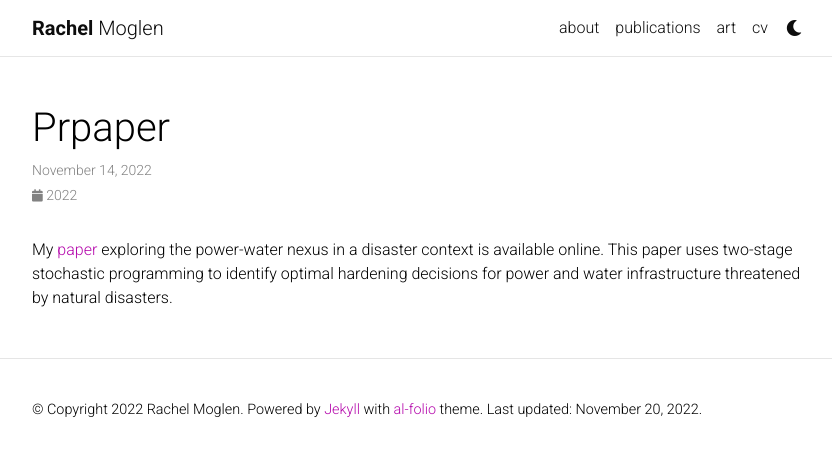
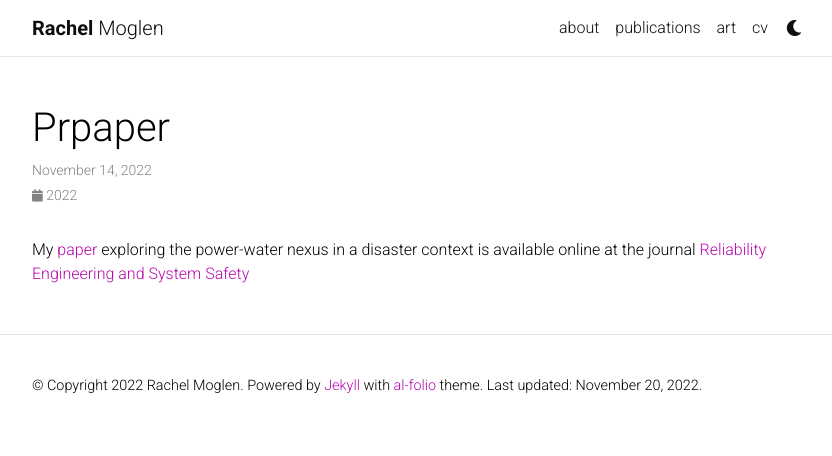
Before and after one commit to rmoglen/rmoglen.github.io, a Jekyll site: the page built from _news/PRpaper.md, in a window 1280 px wide. Shown: the top 456 px of the page, without its empty margins (223-1055 px from the left). Built offline with Jekyll 4.4.1, drawn with Linux system fonts in a browser that asks for light colours; comment, search, counter and statistics services are not loaded; a style sheet for code colours, icons or effects is not loaded.

Commit message:
minor changes

```diff
--- a/_news/PRpaper.md
+++ b/_news/PRpaper.md
@@ -4,4 +4,4 @@ date: 2022-11-14 07:59:00-0400
 inline: true
 ---
 
-My [paper](https://doi.org/10.1016/j.ress.2022.108931) exploring the power-water nexus in a disaster context is available online. This paper uses two-stage stochastic programming to identify optimal hardening decisions for power and water infrastructure threatened by natural disasters.
+My [paper](https://doi.org/10.1016/j.ress.2022.108931) exploring the power-water nexus in a disaster context is available online at the journal [Reliability Engineering and System Safety](https://doi.org/10.1016/j.ress.2022.108931)
```
